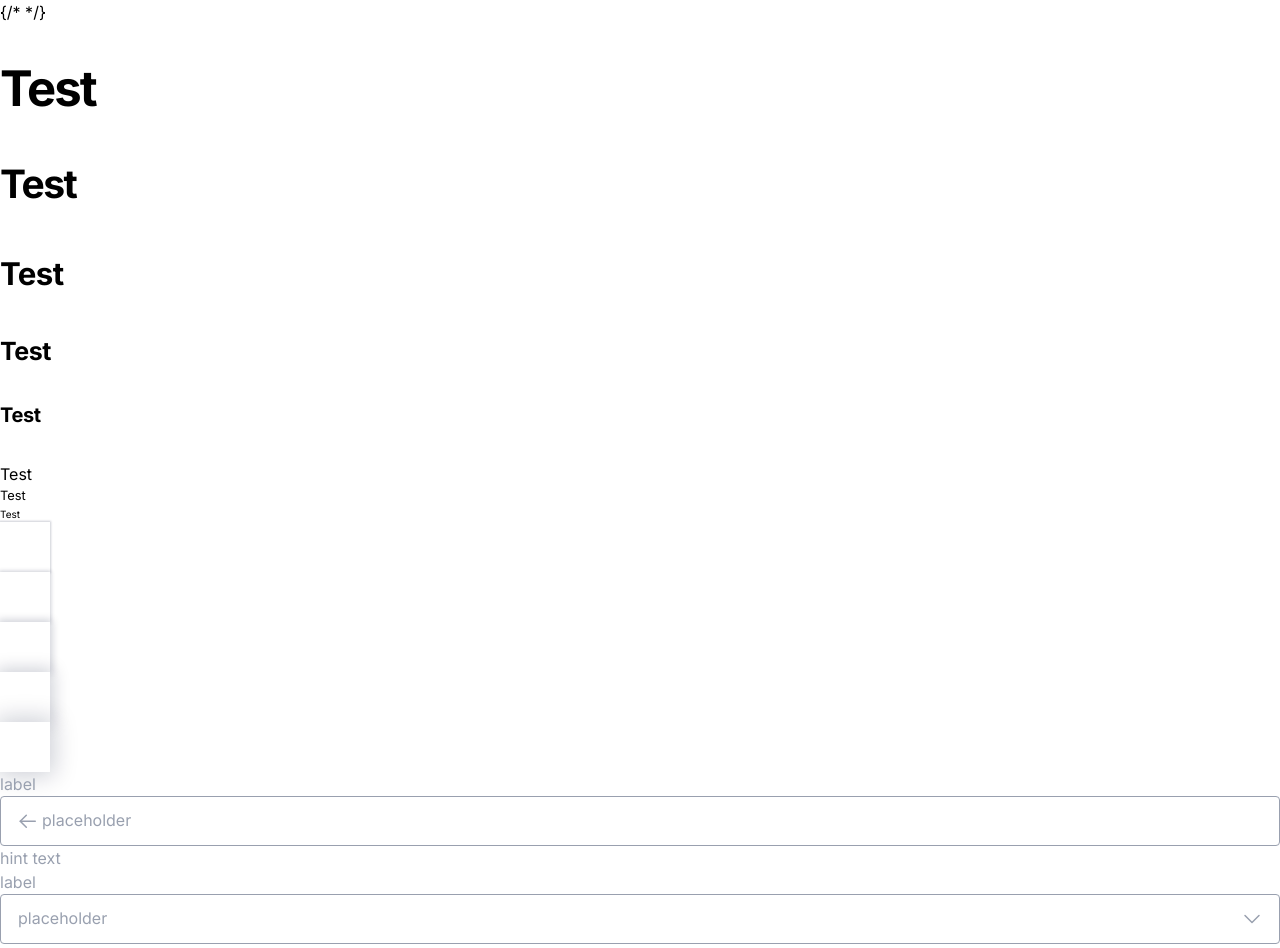
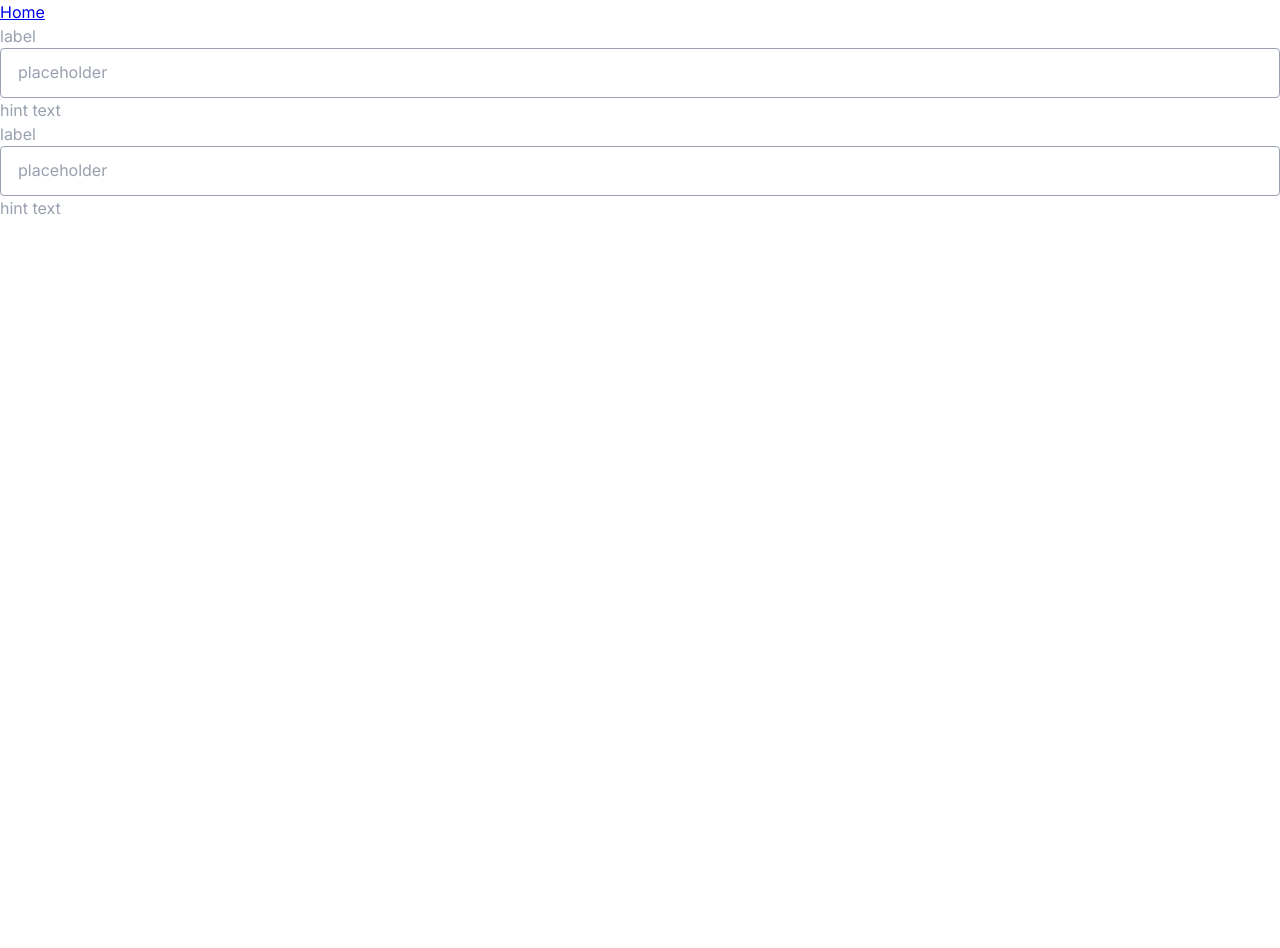
Before and after one commit to rLukoyanov/pp, a React (Create React App) app: page /login in a window 1280 px wide. Shown: the top 948 px of the page. After the commit the page ends 800 px from the top, so only its background shows below. Built offline with nearby package versions, Linux system fonts and the light colour scheme.

Commit message:
feat(10): added react router and routing to login page

```diff
--- a/package.json
+++ b/package.json
@@ -10,10 +10,14 @@
     "@types/node": "^16.11.68",
     "@types/react": "^18.0.21",
     "@types/react-dom": "^18.0.6",
+    "localforage": "^1.10.0",
+    "match-sorter": "^6.3.1",
     "react": "^18.2.0",
     "react-dom": "^18.2.0",
+    "react-router-dom": "^6.4.3",
     "react-scripts": "5.0.1",
     "sass": "^1.55.0",
+    "sort-by": "^1.2.0",
     "typescript": "^4.8.4",
     "web-vitals": "^2.1.4"
   },
--- a/public/index.html
+++ b/public/index.html
@@ -24,7 +24,6 @@
       work correctly both with client-side routing and a non-root public URL.
       Learn how to configure a non-root public URL by running `npm run build`.
     -->
-    {/*
     <link rel="icon" href="/favicon.ico" />
     <link rel="preconnect" href="https://fonts.googleapis.com" />
     <link rel="preconnect" href="https://fonts.gstatic.com" />
@@ -32,7 +31,6 @@
       href="https://fonts.googleapis.com/css2?family=Inter:wght@100;200;300;400;500;600;700;800;900&display=swap"
       rel="stylesheet"
     />
-    */}
     <title>React App</title>
   </head>
   <body>
--- a/src/App.tsx
+++ b/src/App.tsx
@@ -3,10 +3,12 @@ import Input from "./components/common/Input/Input";
 
 import styles from "./App.module.scss";
 import TextArea from "./components/common/TextArea/TextArea";
+import { Link } from "react-router-dom";
 
 function App() {
   return (
     <div className="App">
+      <Link to="/login">Login page</Link>
       <h1>Test</h1>
       <h2>Test</h2>
       <h3>Test</h3>
--- a/src/components/common/TextArea/TextArea.tsx
+++ b/src/components/common/TextArea/TextArea.tsx
@@ -1,13 +1,8 @@
-import React, { useState } from "react";
+import React from "react";
 
 import styles from "./TextArea.module.scss";
 
-export default function TextArea({
-  status = "default",
-  disabled = false,
-  leftIcon = false,
-  rightIcon = false,
-}) {
+export default function TextArea({ status = "default", disabled = false }) {
   let inputStyles = styles.textarea;
 
   switch (status) {
--- a/src/index.tsx
+++ b/src/index.tsx
@@ -1,15 +1,33 @@
-import React from 'react';
-import ReactDOM from 'react-dom/client';
-import './index.css';
-import App from './App';
-import reportWebVitals from './reportWebVitals';
+import React from "react";
+import ReactDOM from "react-dom/client";
+
+import App from "./App";
+import { createBrowserRouter, RouterProvider, Route } from "react-router-dom";
+import reportWebVitals from "./reportWebVitals";
+
+import "./index.css";
+import ErrorPage from "./routes/error-page";
+import LoginPage from "./routes/LoginPage";
 
 const root = ReactDOM.createRoot(
-  document.getElementById('root') as HTMLElement
+  document.getElementById("root") as HTMLElement
 );
+
+const router = createBrowserRouter([
+  {
+    path: "/",
+    element: <App />,
+    errorElement: <ErrorPage />,
+  },
+  {
+    path: "login",
+    element: <LoginPage />,
+  },
+]);
+
 root.render(
   <React.StrictMode>
-    <App />
+    <RouterProvider router={router} />
   </React.StrictMode>
 );
 
--- /dev/null
+++ b/src/routes/LoginPage.tsx
@@ -0,0 +1,13 @@
+import React from "react";
+import { Link } from "react-router-dom";
+import Input from "../components/common/Input/Input";
+
+export default function LoginPage() {
+  return (
+    <div>
+      <Link to="/">Home</Link>
+      <Input />
+      <Input />
+    </div>
+  );
+}
--- /dev/null
+++ b/src/routes/error-page.tsx
@@ -0,0 +1,16 @@
+import { useRouteError } from "react-router-dom";
+
+export default function ErrorPage() {
+  const error: any = useRouteError();
+  console.error(error);
+
+  return (
+    <div id="error-page">
+      <h1>Oops!</h1>
+      <p>Sorry, an unexpected error has occurred.</p>
+      <p>
+        <i>{error.statusText || error.message}</i>
+      </p>
+    </div>
+  );
+}
```
Also changed, not shown: 1 other file (tests, documents, lock files or other folders).
